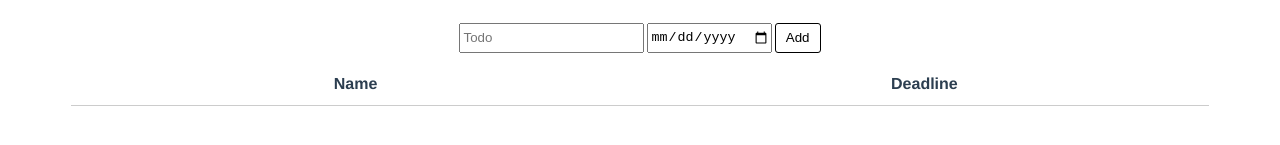
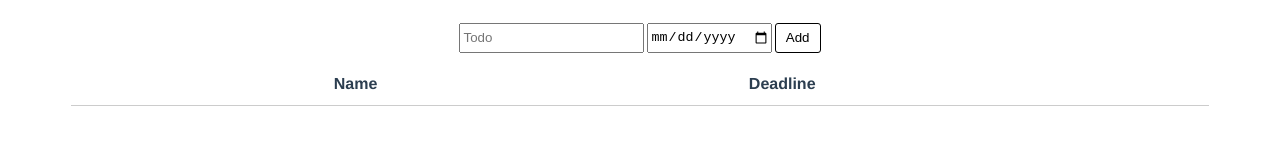
Before and after one commit to harsssh/vue-todo, a Vue app: page / in a window 1280 px wide. Shown: the part 369-514 px from the top of the page. Built offline with nearby package versions, Linux system fonts and the light colour scheme.

Commit message:
prevent text overflow

```diff
--- a/src/components/TodoTable.vue
+++ b/src/components/TodoTable.vue
@@ -40,6 +40,7 @@ const deleteItem = (index: number) => {
 table {
   width: 100%;
   border-collapse: collapse;
+  table-layout: fixed;
 
   tr {
     border-bottom: solid 1px #ccc;
@@ -48,6 +49,8 @@ table {
   th,
   td {
     padding: 12px 0;
+    overflow: hidden;
+    text-overflow: ellipsis;
   }
 
   th.header-name {
```
